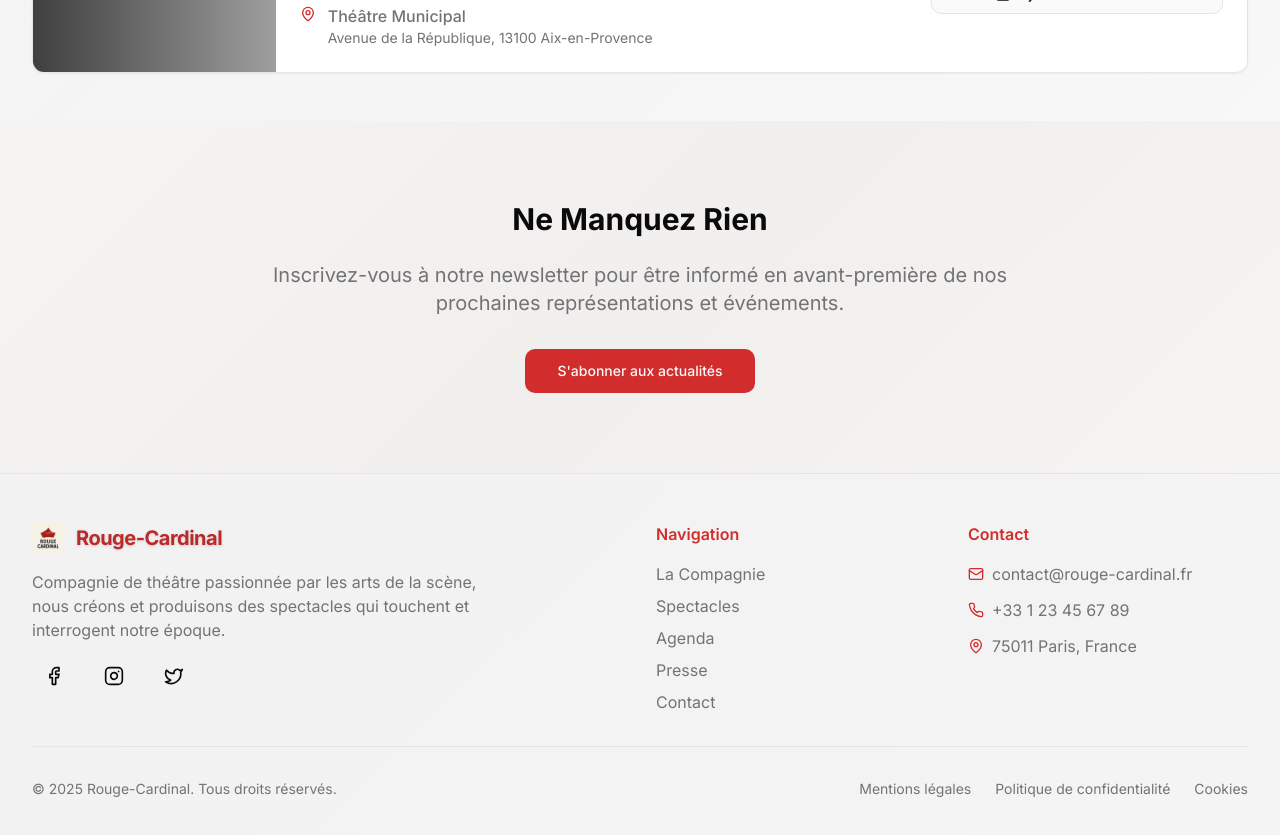
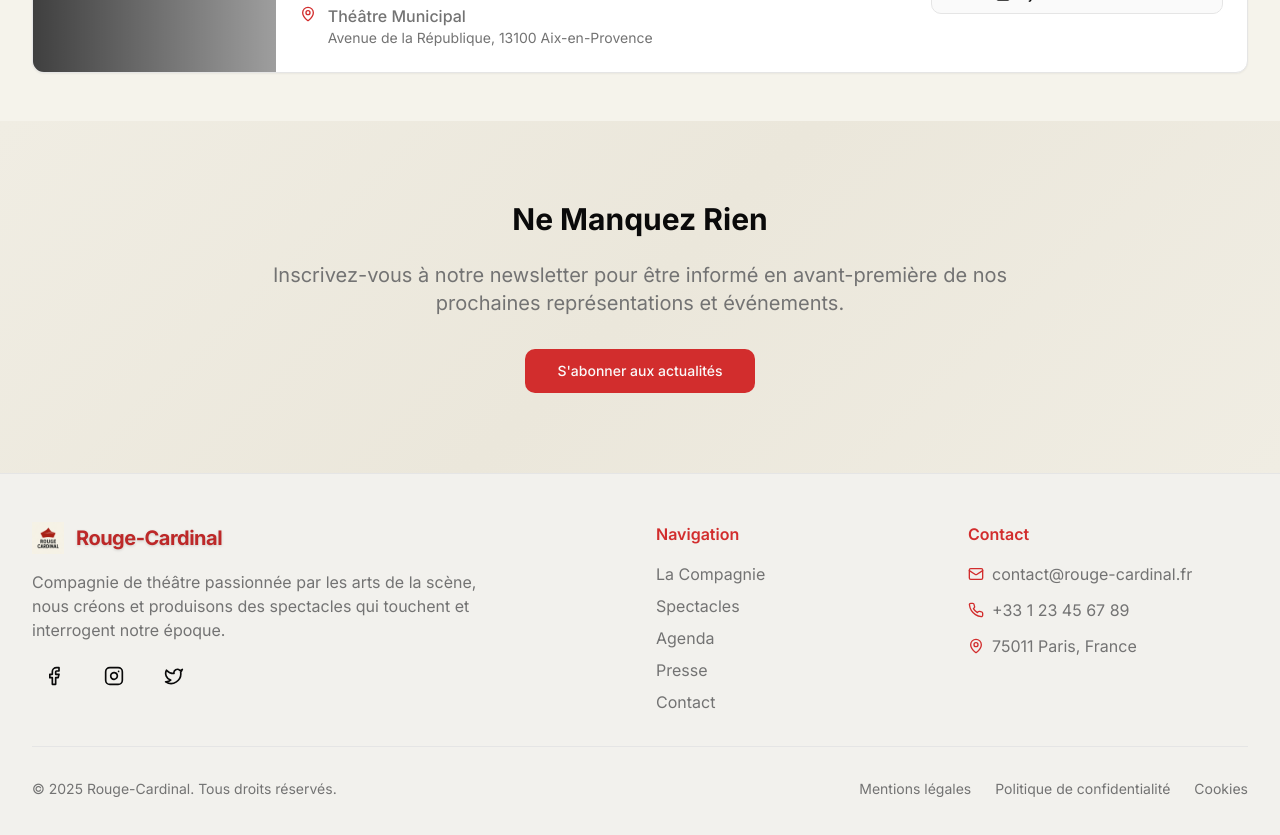
Before and after one commit to YanBerdin/rougecardinal, a Next.js app: page /agenda in a window 1280 px wide. Shown: the part 1800-2635 px from the top of the page. Built offline with nearby package versions, Linux system fonts and the light colour scheme; grey boxes are pictures that could not be loaded.

Commit message:
Update Light Mode Background Color

```diff
--- a/app/globals.css
+++ b/app/globals.css
@@ -78,10 +78,8 @@
   }
   body {
     @apply bg-background text-foreground;
-    background: linear-gradient(135deg,
-      hsl(0 10% 98%) 0%,
-      hsl(0 5% 96%) 50%,
-      hsl(0 10% 98%) 100%);
+    /* Light mode: utilise la couleur #F5F3EB */
+    background: #F5F3EB;
   }
 
   .dark body {
@@ -518,12 +516,13 @@ html {
   border: 1px solid hsl(var(--border));
 }
 
-/* Muted sections with subtle tint */
+/* Muted sections with subtle tint - ADAPTÉ AU NOUVEAU BACKGROUND */
 .bg-muted\/30 {
+  /* En light mode, utilise une teinte plus chaude qui s'harmonise avec #F5F3EB */
   background: linear-gradient(135deg,
-    hsl(0 15% 96%) 0%,
-    hsl(0 10% 94%) 50%,
-    hsl(0 15% 96%) 100%);
+    #F0EDE3 0%,
+    #EBE7DB 50%,
+    #F0EDE3 100%);
 }
 
 .dark .bg-muted\/30 {
```
